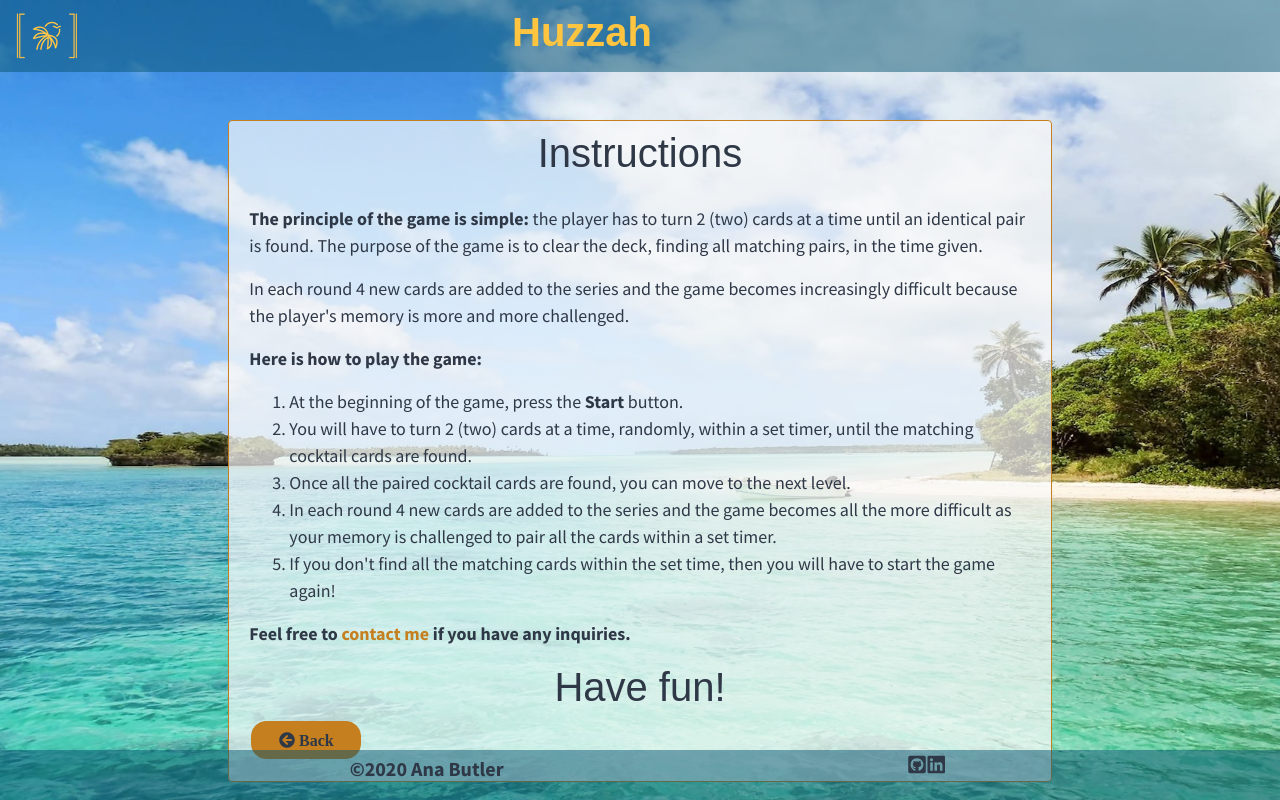
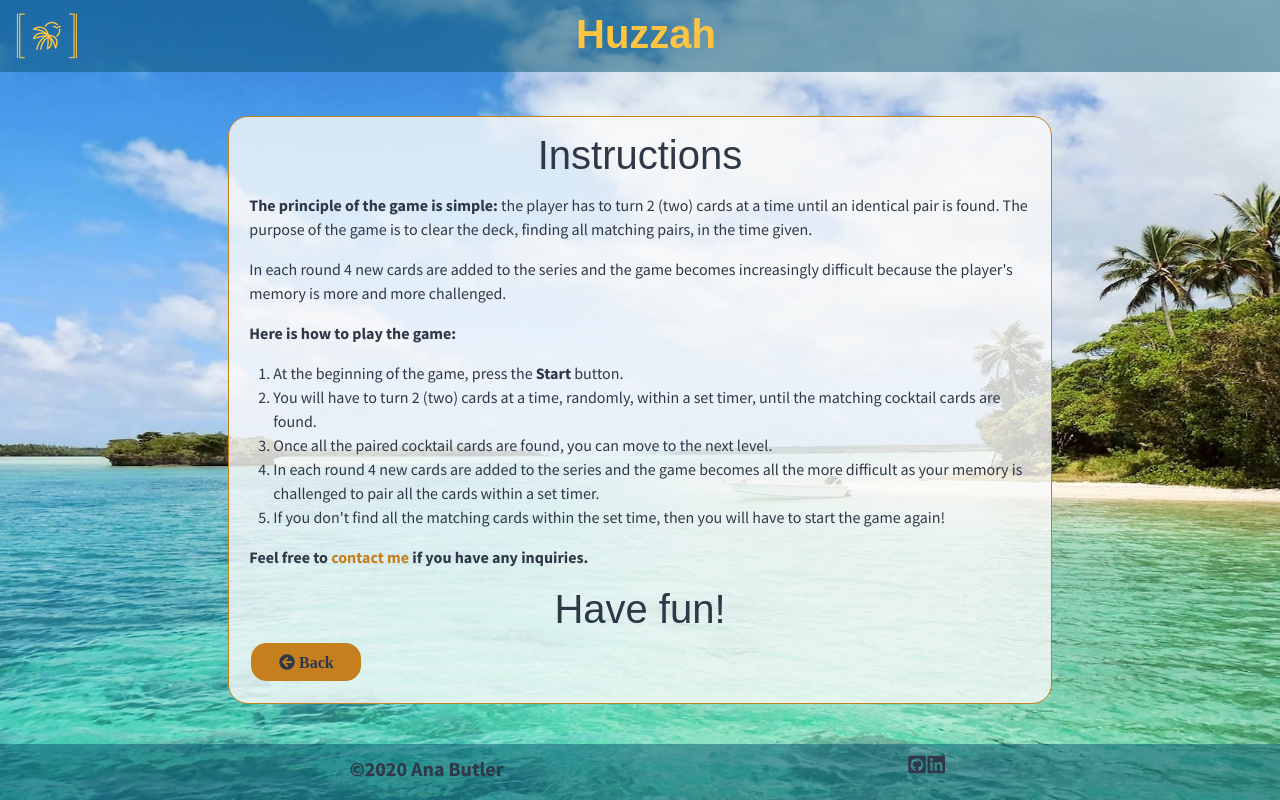
Before and after one commit to anabear/Huzzah, a plain HTML site: page instructions.html in a window 1280 px wide. Drawn offline with nearby package versions, Linux system fonts and the light colour scheme; a web font is replaced by a local one.

Commit message:
Created index.html page + styled css + centered main card on all pages

```diff
--- a/assets/css/style.css
+++ b/assets/css/style.css
@@ -18,20 +18,15 @@ h1 {
     font-family: "Caesar Dressing", sans-serif;
 }
 
-h2,
+h2 {
+    font-family: "Source Sans Pro", sans-serif;
+}
+
 h3,
 h4,
 h5,
 h6 {
     font-family: "Open Sans", sans-serif;
-}
-
-.cont-link {
-    color: #c57f1e;
-}
-
-.cont-link:hover {
-    color:#b36e07;
 }
 
 .bg-img-def {
@@ -91,22 +86,20 @@ h6 {
     width: 100%;
 }
 
+.nav-title {
+    left: 45%;
+    top: 10px;
+    position: absolute;
+    font-weight: bold;
+}
+
 .nav-title a {
     color: #ffc541;
-    font-weight: bold;
-    left: 40%;
-    top: 8px;
-    text-decoration: none;
-    position: absolute;
 }
 
 .nav-title a:hover {
     color: #ffc541;
-    font-weight: bold;
-    left: 40%;
-    top: 8px;
     text-decoration: none;
-    position: absolute;
 }
 
 /*---------------------------- Footer */
@@ -116,7 +109,7 @@ footer {
     background: rgba(6, 84, 113, 0.5);
     margin: 0;
     bottom: 0;
-    padding-top: 4px;
+    padding-top: 10px;
     position: absolute;
     width: 100%;
     display: block;
@@ -143,23 +136,30 @@ footer {
     color: #c57f1e;
 }
 
-/*----------------------------  Contact / Instructions / Index Page */
+/*----------------------------  Contact / Instructions Page */
 
+/*Card Contact page*/
 .cont-form {
-    color: #ffffff;
-    background: rgba(250, 250, 250, 0.7);
+    border-radius: 20px;
+    background: rgba(250, 250, 250, 0.5);
     border-color: #c57f1e;
-    font-size: 18px;
-    margin: 120px 0 80px 0;
+    font-size: 16px;
+    font-weight: bold;
+    margin: 85px 0 65px 0;
 }
 
-.form-header {
-    color: #2f3847;
+/*Card Instructions page*/
+.inst-card {
+    border-radius: 20px;
+    background: rgba(250, 250, 250, 0.8);
+    border-color: #c57f1e;
+    font-size: 16px;
+    margin: 85px 0 65px 0;
 }
 
-.md-form, #instruc {
+.md-form, .form-header, #instruc {
     color: #2f3847;
-    text-align: left;
+    padding-top: 6px;
 }
 
 .input-field {
@@ -167,4 +167,40 @@ footer {
     padding: 10px;
 }
 
+.cont-link {
+    color: #c57f1e;
+}
+
+.cont-link:hover {
+    color:#b36e07;
+}
+
+.mar-l {
+    margin-left: -1rem;
+}
+
+/*----------------------------  Index page */
+
+.nav-card {
+    border-radius: 45px;
+    background: rgba(250, 250, 250, 0.5);
+    border-color: #c57f1e;
+    font-size: 14px;
+    padding: 25px 25px;
+}
+
+.index-links {
+    position: relative;
+    text-align: center;
+}
+
+.index-links a {
+    color: #2f3847;
+}
+
+.index-links a:hover {
+    color: #c57f1e;
+    font-weight: bold;
+}
+
 /*----------------------------  Game Page */
--- a/instructions.html
+++ b/instructions.html
@@ -36,10 +36,10 @@
       </div>
       <!-- /.Navbar end -->
       <!-- Instructions card body code copied from contact.html page + text created by me -->
-      <div class="container-fluid">
-        <div class="row justify-content-center align-items-center h-100">
-          <div class="col col-xl-8 col-lg-8 col-md-12">
-            <div class="card cont-form">
+      <div class="container-fluid h-100">
+        <div class="row h-100 d-flex flex-row justify-content-center align-items-center">
+          <div class="col col-xl-8 col-sm-12 mx-auto">
+            <div class="card inst-card">
               <div class="form-header">
                 <h1 class="mt-2 text-center">Instructions</h1>
               </div>
@@ -56,7 +56,7 @@
                   more and more challenged.
                 </p>
                 <p><strong>Here is how to play the game:</strong></p>
-                <ol>
+                <ol class="mar-l">
                   <li>
                     At the beginning of the game, press the <strong>Start</strong> button.
                   </li>
@@ -84,11 +84,9 @@
                     me</a> if you have any inquiries.</strong>
                 </p>
                 <h1 class="text-center">Have fun!</h1>
-                    <a
-                      class="btn btn--abc btn--cta btn-warning"
-                      href="index.html"
-                      aria-label="Back button"
-                      ><i class="fas fa-arrow-circle-left"> Back</i></a>
+                <a class="btn btn--abc btn--cta btn-warning"
+                    href="index.html"
+                    aria-label="Back button"><i class="fas fa-arrow-circle-left"> Back</i></a>
               </div>
             </div>
           </div>
```
Also changed, not shown: contact.html (+3 -3 lines), index.html (+60 -17 lines).
